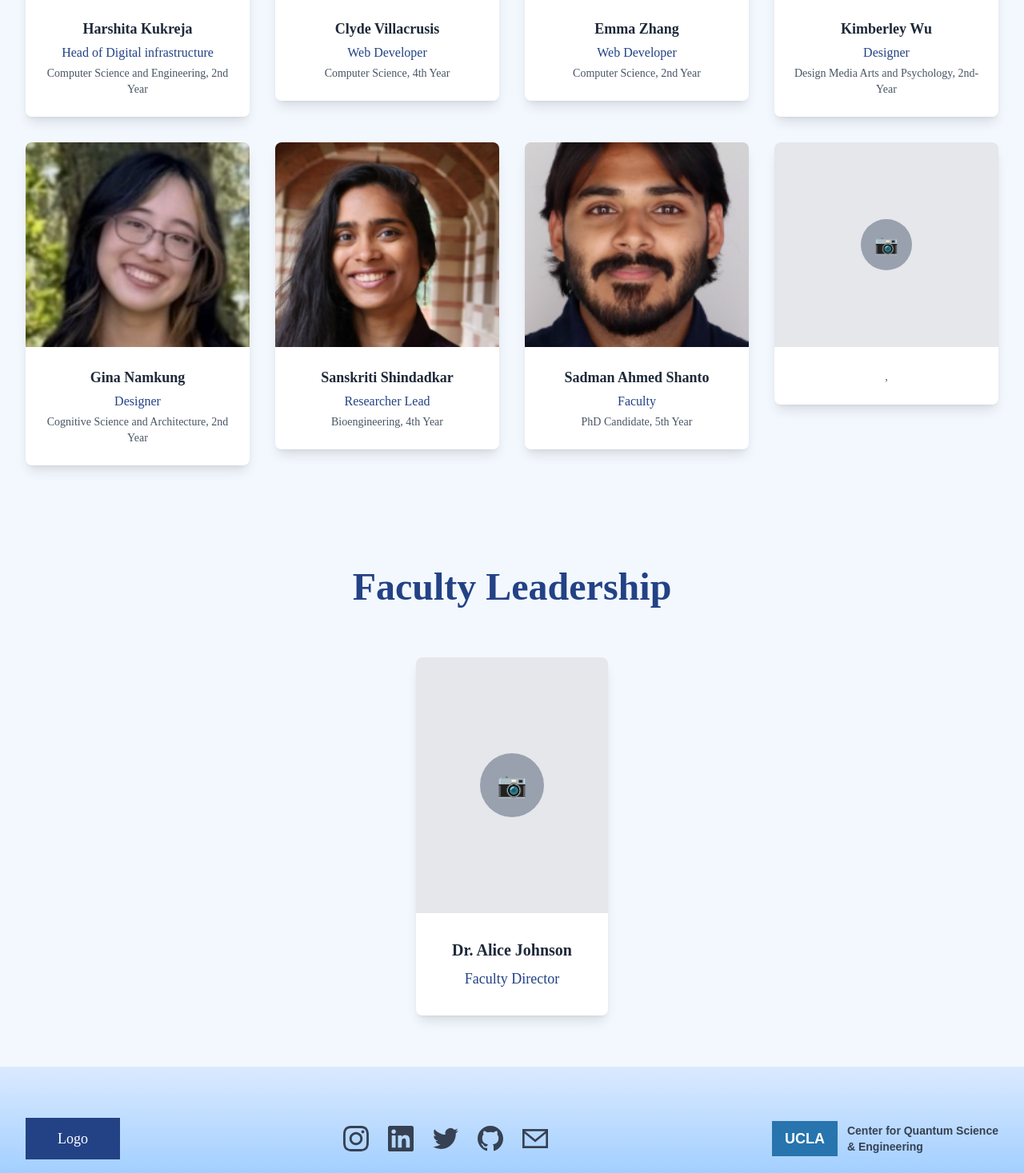
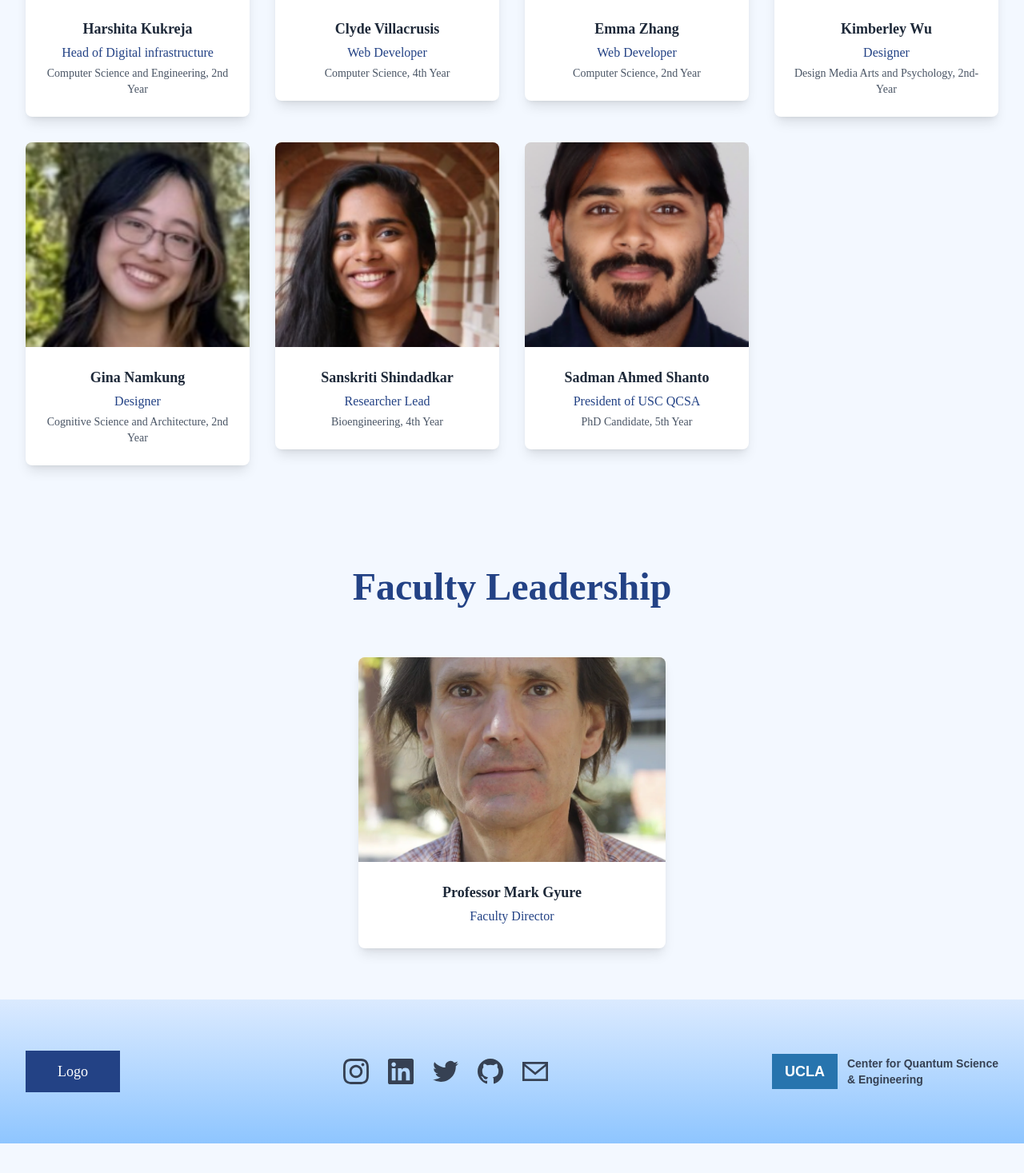
Before and after one commit to qcsa-at-ucla/qcsa, a Next.js app: page /about in a window 1280 px wide. Shown: the part 3270-4737 px from the top of the page at 80% size. After the commit the page ends 4700 px from the top, so only its background shows below. Built offline with nearby package versions, Linux system fonts and the light colour scheme.

Commit message:
99% done with about me (the only thing that's missing is the header/navigation bar) and the messages and iamge for mission statement

```diff
--- a/src/app/about/page.tsx
+++ b/src/app/about/page.tsx
@@ -172,29 +172,22 @@ const boardMembers = [
   {
     id: 19,
     name: "Sadman Ahmed Shanto",
-    role: "Faculty",
+    role: "President of USC QCSA",
     major: "PhD Candidate",
     year: "5th Year",
     bio: "Sadman Ahmed Shanto is a Ph.D. candidate in Physics at the University of Southern California, working in the Levenson-Falk Lab on superconducting quantum hardware. His research focuses on quasiparticle dynamics in superconducting circuits and the automation of quantum device design workflows. To learn more about his work and interests, you can visit https://sadmanahmedshanto.com/",
     image: "/images/shanto.png"
   },
-  {
-    id: 20,
-    name: "",
-    role: "",
-    major: "",
-    year: "",
-    bio: "",
-    image: ""
-  },
+
 ];
 
 const facultyLeadership = [
   {
-    id: 1,
-    name: "Dr. Alice Johnson",
+    id: 21,
+    name: "Professor Mark Gyure",
     role: "Faculty Director",
-    image: null
+    bio: "In addition to coordinating the day-to-day activities of the CQSE, Gyure’s research is focused on the theory and simulation of solid-state quantum information processing devices and architectures, specifically electrostatically-defined semiconductor quantum dots. He and collaborators at UCLA and HRL Laboratories, LLC in Malibu have developed a sophisticated device modeling code that employs the full configuration-interaction (FCI) method to solve the multi-electron Schrodinger equation self consistently with the electrostatic potential generated from realistic device geometries, enabling highly accurate calculations of the energy spectrum of coupled quantum dot systems. He came to UCLA recently from HRL Laboratories where he was the Principal Investigator and Chief Scientist for over 15 years on numerous programs in the quantum information science and technology area.",
+    image: "/images/mark.png"
   }
 ];
 
@@ -420,21 +413,117 @@ export default function AboutPage() {
           <h2 className="text-4xl md:text-5xl font-bold text-[#234285] text-center mb-16 font-[Kantumruy]">
             Faculty Leadership
           </h2>
+            {facultyLeadership.length === 1 ? (
               <div className="flex justify-center">
                 {facultyLeadership.map((faculty) => (
-              <div key={faculty.id} className="bg-white rounded-lg overflow-hidden shadow-lg max-w-sm font-[Kantumruy]">
-                <div className="w-60 h-80 bg-gray-200 flex items-center justify-center">
+                  <div
+                    key={faculty.id}
+                    className="relative group cursor-pointer w-full max-w-sm"
+                    onMouseEnter={() => setHoveredMember(faculty.id)}
+                    onMouseLeave={() => setHoveredMember(null)}
+                  >
+                    <div className="bg-white rounded-lg overflow-hidden shadow-lg transition-transform duration-300 group-hover:scale-105">
+                      <div className="w-full h-64 bg-gray-200 flex items-center justify-center overflow-hidden">
+                        {faculty.image ? (
+                          <Image
+                            src={faculty.image}
+                            alt={faculty.name}
+                            width={256}
+                            height={256}
+                            className="w-full h-full object-cover"
+                          />
+                        ) : (
                           <div className="w-20 h-20 bg-gray-400 rounded-full flex items-center justify-center">
                             <span className="text-gray-600 text-3xl">📷</span>
                           </div>
+                        )}
                       </div>
-                <div className="p-8 text-center">
-                  <h3 className="font-bold text-xl text-gray-800 mb-2">{faculty.name}</h3>
-                  <p className="text-[#234285] font-medium text-lg">{faculty.role}</p>
+                      <div className="p-6 text-center font-[Kantumruy]">
+                        <h3 className="font-bold text-lg text-gray-800 mb-1">{faculty.name}</h3>
+                        <p className="text-[#234285] font-medium mb-1">{faculty.role}</p>
                       </div>
+                    </div>
+
+                    {/* Hover Popup for Faculty */}
+                    {hoveredMember === faculty.id && (
+                      <div className="absolute z-50 top-0 left-0 w-80 bg-white rounded-lg shadow-2xl border border-gray-200 p-6 transform -translate-x-2 -translate-y-2 font-[Kantumruy]">
+                        <div className="flex items-start gap-4">
+                          <div className="w-16 h-16 bg-gray-200 rounded-full flex items-center justify-center flex-shrink-0">
+                            <Image
+                              src={faculty.image || "/images/placeholder-member.jpg"}
+                              alt={faculty.name}
+                              width={64}
+                              height={64}
+                              className="rounded-full object-cover"
+                            />
+                          </div>
+                          <div className="flex-1">
+                            <h3 className="font-bold text-lg text-gray-800 mb-1">{faculty.name}</h3>
+                            <p className="text-[#234285] font-medium mb-2">{faculty.role}</p>
+                            <p className="text-gray-700 text-sm leading-relaxed">{faculty.bio}</p>
+                          </div>
+                        </div>
+                      </div>
+                    )}
                   </div>
                 ))}
               </div>
+            ) : (
+              <div className="grid grid-cols-1 sm:grid-cols-2 lg:grid-cols-3 xl:grid-cols-4 gap-8 font-[Kantumruy] justify-items-center">
+                {facultyLeadership.map((faculty) => (
+                  <div
+                    key={faculty.id}
+                    className="relative group cursor-pointer w-full max-w-sm"
+                    onMouseEnter={() => setHoveredMember(faculty.id)}
+                    onMouseLeave={() => setHoveredMember(null)}
+                  >
+                    <div className="bg-white rounded-lg overflow-hidden shadow-lg transition-transform duration-300 group-hover:scale-105">
+                      <div className="w-full h-64 bg-gray-200 flex items-center justify-center overflow-hidden">
+                        {faculty.image ? (
+                          <Image
+                            src={faculty.image}
+                            alt={faculty.name}
+                            width={256}
+                            height={256}
+                            className="w-full h-full object-cover"
+                          />
+                        ) : (
+                          <div className="w-20 h-20 bg-gray-400 rounded-full flex items-center justify-center">
+                            <span className="text-gray-600 text-3xl">📷</span>
+                          </div>
+                        )}
+                      </div>
+                      <div className="p-6 text-center font-[Kantumruy]">
+                        <h3 className="font-bold text-lg text-gray-800 mb-1">{faculty.name}</h3>
+                        <p className="text-[#234285] font-medium mb-1">{faculty.role}</p>
+                      </div>
+                    </div>
+
+                    {/* Hover Popup for Faculty */}
+                    {hoveredMember === faculty.id && (
+                      <div className="absolute z-50 top-0 left-0 w-80 bg-white rounded-lg shadow-2xl border border-gray-200 p-6 transform -translate-x-2 -translate-y-2 font-[Kantumruy]">
+                        <div className="flex items-start gap-4">
+                          <div className="w-16 h-16 bg-gray-200 rounded-full flex items-center justify-center flex-shrink-0">
+                            <Image
+                              src={faculty.image || "/images/placeholder-member.jpg"}
+                              alt={faculty.name}
+                              width={64}
+                              height={64}
+                              className="rounded-full object-cover"
+                            />
+                          </div>
+                          <div className="flex-1">
+                            <h3 className="font-bold text-lg text-gray-800 mb-1">{faculty.name}</h3>
+                            <p className="text-[#234285] font-medium mb-2">{faculty.role}</p>
+                            <p className="text-gray-700 text-sm leading-relaxed">{faculty.bio}</p>
+                          </div>
+                        </div>
+                      </div>
+                    )}
+                  </div>
+                ))}
+              </div>
+            )}
         </div>
       </section>
             <MainWebsiteFooter />
```
Also changed, not shown: public/images/mark.png (added). Lines whose indentation alone changed are shown as unchanged.
